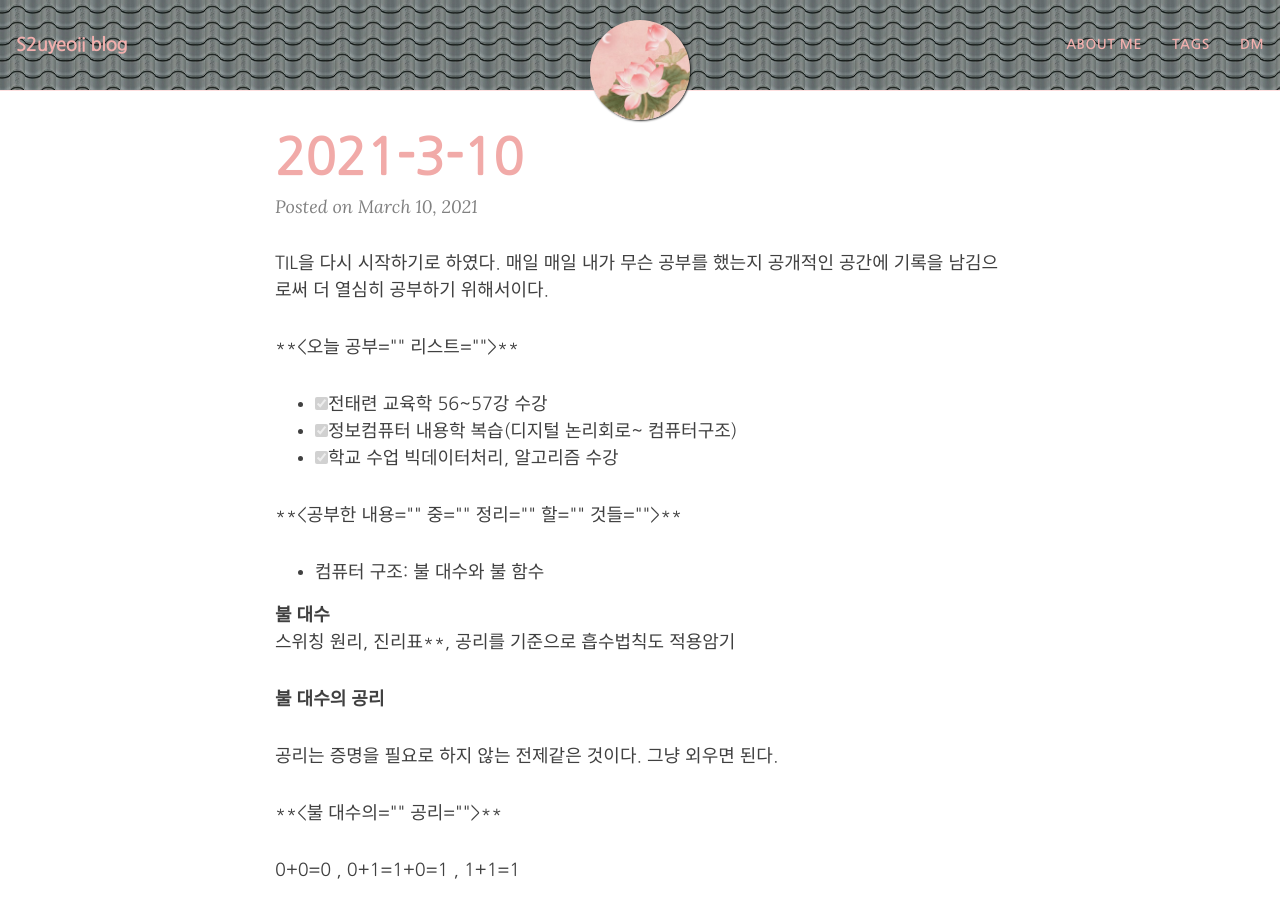
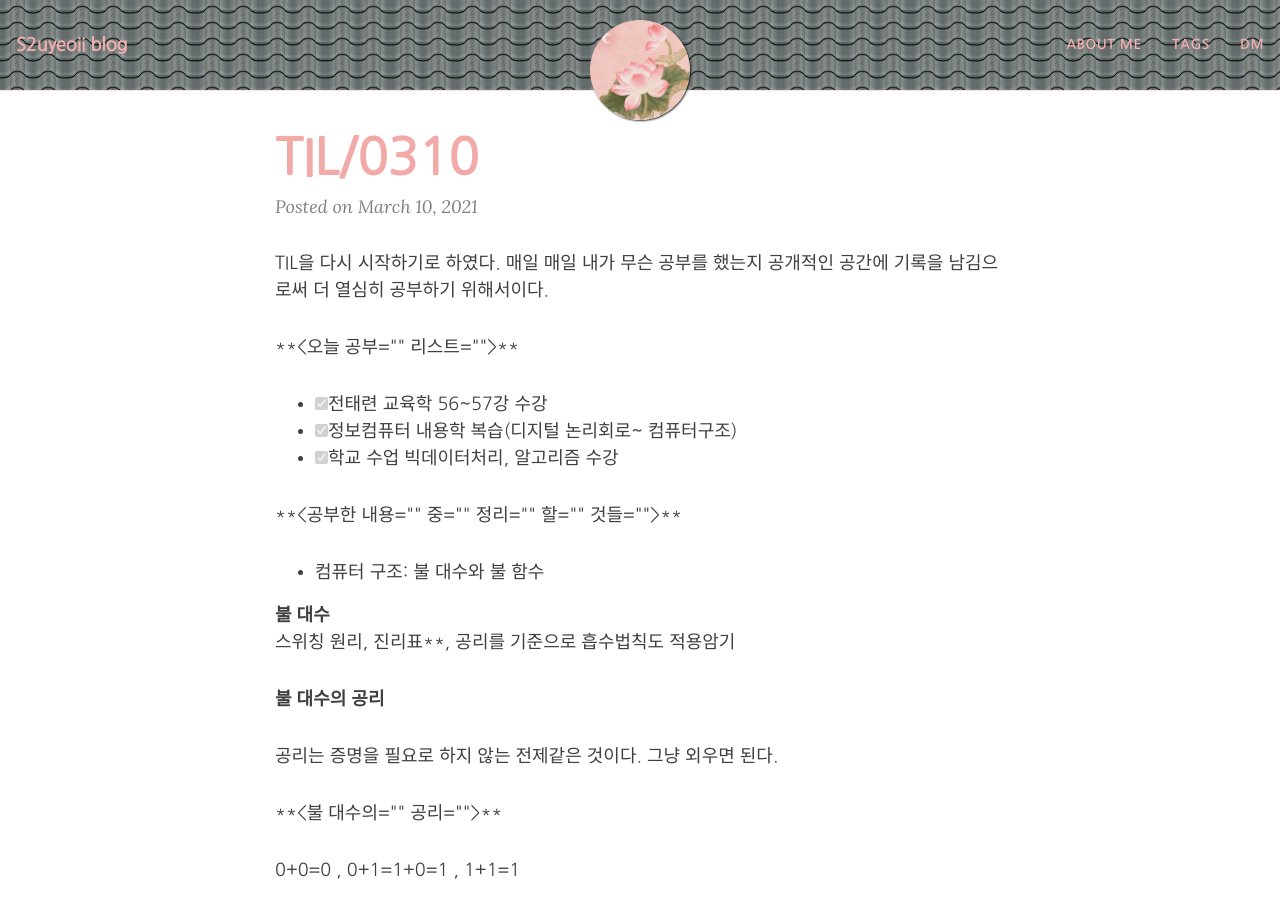
Before and after one commit to yeoneed/yeoneed.github.io, a Jekyll site: the page built from _posts/2021-03-10-TIL-0310.md, in a window 1280 px wide and 900 px high. Built offline with Jekyll 4.4.1, drawn with Linux system fonts in a browser that asks for light colours; nearby versions of some CDN libraries; some web fonts are replaced; comment, search, counter and statistics services are not loaded.

Commit message:
Update 2021-03-10-TIL-0310.md

```diff
--- a/_posts/2021-03-10-TIL-0310.md
+++ b/_posts/2021-03-10-TIL-0310.md
@@ -1,6 +1,6 @@
 ---
 layout: post
-title: 2021-3-10
+title: TIL/0310
 subtitle:
 comments: true
 tags: [TIL]
```
